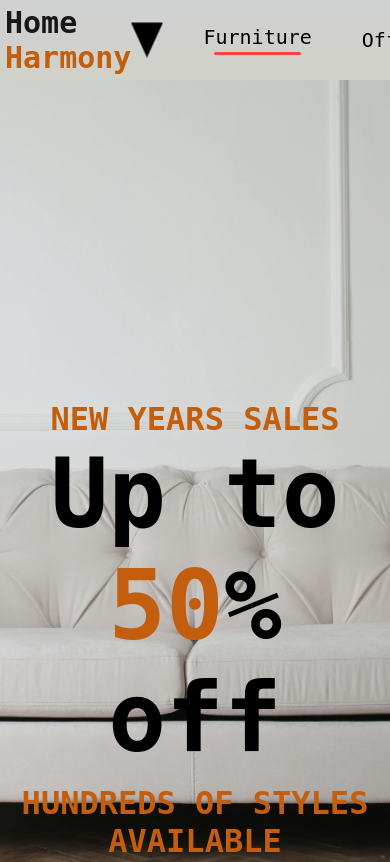
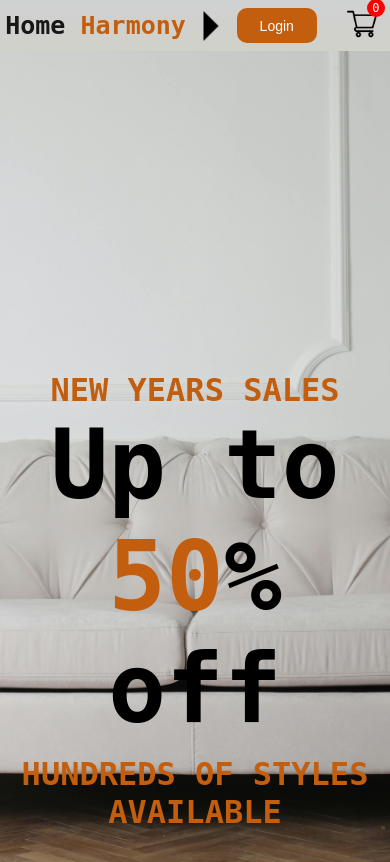
Before and after one commit to roshanlimbu/Home_Harmony, a React (Create React App) app in the folder frontend/: page / in a window 390 px wide. Shown: the top 862 px of the page. Built offline with nearby package versions, Linux system fonts and the light colour scheme.

Commit message:
css for the resposive site

```diff
--- a/frontend/src/Components/Navbar/Navbar.css
+++ b/frontend/src/Components/Navbar/Navbar.css
@@ -4,6 +4,7 @@
   padding: 5px;
   box-shadow: 0 1px 3px -2px black;
   background: linear-gradient(to bottom, rgba(208, 209, 210), rgba(208, 209, 200));
+  align-items: center;
 }
 
 .nav-logo {
@@ -87,3 +88,106 @@
   background: red;
   color: white;
 }
+
+@media(max-width:1280px) {
+  .navbar {
+    padding: 12px 50px;
+  }
+
+  .nav-logo img {
+    width: 40px;
+  }
+
+  .nav-logo p {
+    font-size: 25px;
+  }
+
+  .nav-menu {
+    gap: 30px;
+    font-size: 16px;
+  }
+
+  .nav-login-cart {
+    gap: 30px;
+  }
+
+  .nav-login-cart button {
+    width: 120px;
+    height: 45px;
+    font-size: 16px;
+  }
+
+  .nav-cart-count {
+    margin-left: -40px;
+    font-size: 12px;
+  }
+}
+
+@media(max-width:1024px) {
+  .navbar {
+    padding: 12px 30px;
+  }
+
+  .nav-menu {
+    gap: 25px;
+    font-size: 14px;
+  }
+
+  .nav-login-cart button {
+    width: 80px;
+    height: 35px;
+    font-size: 14px;
+  }
+
+  .nav-login-cart img {
+    width: 30px;
+  }
+
+  .nav-cart-count {
+    width: 18px;
+    height: 18px;
+  }
+}
+
+.nav-dropdown {
+  display: none;
+}
+
+@media(max-width:800px) {
+  .navbar {
+    padding: 10px 0px;
+  }
+
+  .nav-dropdown {
+    display: block;
+    width: 30px;
+    rotate: -90deg;
+    transition: 0.5s;
+  }
+
+  .nav-menu {
+    display: none;
+    height: 80px;
+    width: 100%;
+    position: absolute;
+    background: white;
+    justify-content: center;
+    top: 50px;
+  }
+
+  .nav-menu-visible {
+    display: flex;
+  }
+
+  .nav-dropdown.open {
+    transform: rotate(90deg);
+  }
+}
+
+@media (max-width:500px) {
+  .navbar {
+    /* width: 8px 0px; */
+    padding: 8px 0px;
+    gap: 0;
+  }
+}
```
